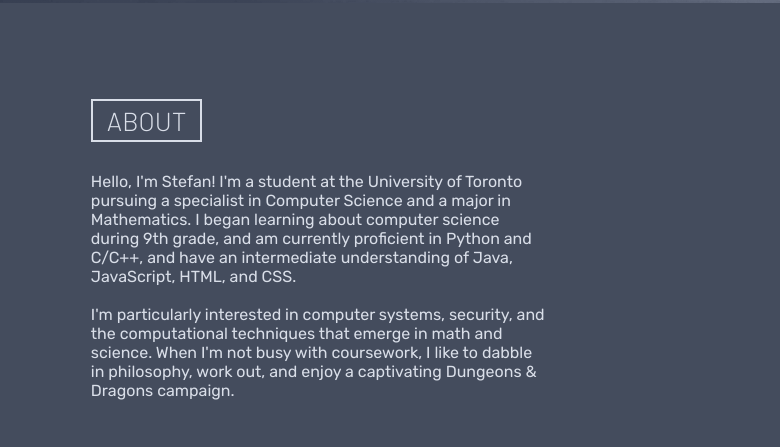
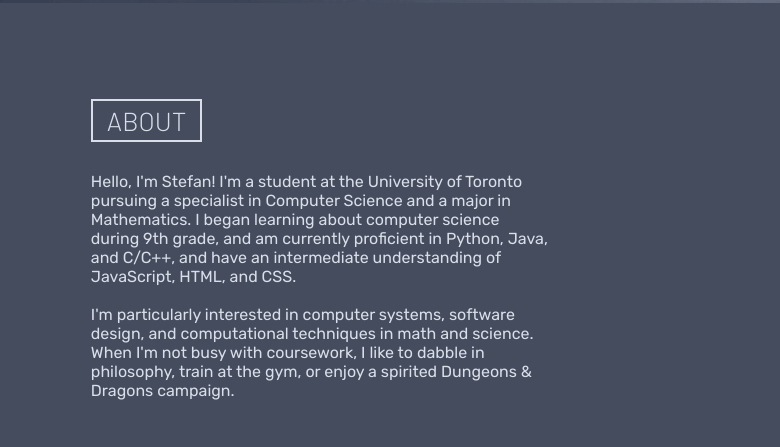
Before and after one commit to barnaste/barnaste.github.io, a plain HTML site: page index.html in a window 1280 px wide. Shown: the part 797-1244 px from the top of the page, 500-1280 px from the left. Drawn offline with Linux system fonts and the light colour scheme.

Commit message:
Update index.html

```diff
--- a/index.html
+++ b/index.html
@@ -61,16 +61,16 @@
                 </div>
                 <div class="text">
                     <h1>About</h1>
-                    <p>Hello, I'm Stefan! I'm a student at the University of Toronto pursuing a specialist in Computer Science and a major in Mathematics. I began learning about computer science during 9th grade, and am currently proficient in Python and C/C++, and have an intermediate understanding of Java, JavaScript, HTML, and CSS.<br><br>I'm particularly interested in computer systems, security, and the computational techniques that emerge in math and science. When I'm not busy with coursework, I like to dabble in philosophy, work out, and enjoy a captivating Dungeons & Dragons campaign.</p>
+                    <p>Hello, I'm Stefan! I'm a student at the University of Toronto pursuing a specialist in Computer Science and a major in Mathematics. I began learning about computer science during 9th grade, and am currently proficient in Python, Java, and C/C++, and have an intermediate understanding of JavaScript, HTML, and CSS.<br><br>I'm particularly interested in computer systems, software design, and computational techniques in math and science. When I'm not busy with coursework, I like to dabble in philosophy, train at the gym, or enjoy a spirited Dungeons & Dragons campaign.</p>
                     <a href="assets/stefan_barna_resume.pdf" target="_blank" id="resume"><button>Download Resume</button></a>
                 </div>
             </div>
         </section>
 
-        <section id="projects">
+        <!--<section id="projects">
             <h1>Projects</h1>
             <h2>·COMING SOON·</h2>
-        </section>
+        </section>-->
 
         <!--JS-->
         <script type="text/javascript" src="js/index.js"></script>
```
